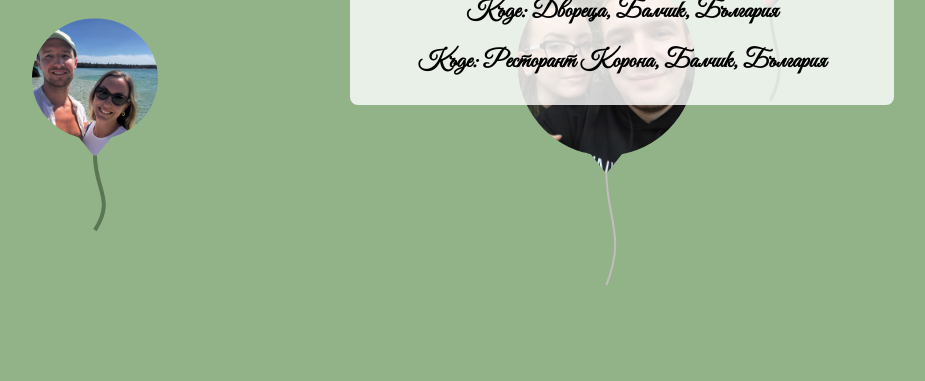
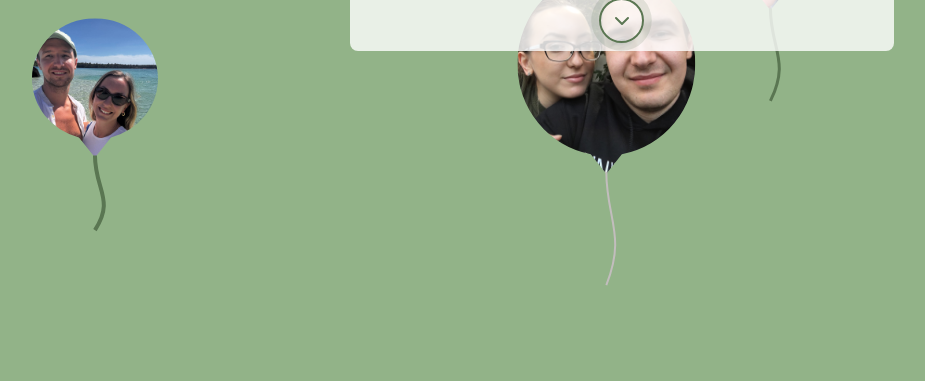
Before and after one commit to electrofLy/wedding-invitation, a website built with webpack: page index.html in a window 1280 px wide. Shown: the part 425-806 px from the top of the page, without its empty margins (18-943 px from the left). Built offline with nearby package versions, Linux system fonts and the light colour scheme.

Commit message:
add button to extend

```diff
--- /dev/null
+++ b/css/balloons.css
@@ -0,0 +1,13 @@
+.balloon-container {
+  width: 100%;
+  height: 100%;
+  position: absolute;
+  top: 0;
+  left: 0;
+  z-index: -1;
+}
+
+.balloon {
+  position: absolute;
+  pointer-events: none;
+}
--- /dev/null
+++ b/css/invitation.css
@@ -0,0 +1,82 @@
+.invitation-container {
+  width:  100%;
+height: 100%;
+  display: flex;
+  flex-direction: column;
+  align-items: center;
+  justify-content: center;
+  padding:12px;
+  box-sizing: border-box;
+}
+
+.text-container {
+  display: inline-block;
+  padding: 22px 12px 8px 12px;
+  border-radius: 8px;
+  background: rgba(255, 255, 255, 0.8);
+  text-align: center;
+  z-index: 1;
+}
+
+h1 {
+  font-size: xxx-large;
+  font-weight: bold;
+  color: black;
+  margin: 0;
+}
+
+.hidden-content {
+  max-height: 0;
+  overflow: hidden;
+  transition: max-height 0.5s ease-out;
+}
+
+.hidden-content.expanded {
+  max-height: 300px; /* Adjust based on content size */
+}
+
+.expand-button {
+  background: none;
+  border: 2px solid #5A7652;
+  border-radius: 50%;
+  cursor: pointer;
+  margin-top: 10px;
+  padding: 10px;
+  display: block;
+  margin-left: auto;
+  margin-right: auto;
+  transition: transform 0.3s ease, box-shadow 0.3s ease;
+  width: 45px;
+  height: 45px;
+  position: relative;
+}
+
+.expand-button.expanded {
+  transform: rotate(180deg);
+  animation: none;
+}
+
+.expand-button:not(.expanded) {
+  animation: pulse 1.5s infinite;
+}
+
+.expand-button svg {
+  fill: none;
+  stroke: #5A7652;
+  position: absolute;
+  top: 50%;
+  left: 50%;
+  transform: translate(-50%, -50%);
+}
+
+@keyframes pulse {
+  0% {
+    box-shadow: 0 0 0 0 rgba(90, 118, 82, 0.7);
+  }
+  70% {
+    box-shadow: 0 0 0 10px rgba(90, 118, 82, 0);
+  }
+  100% {
+    box-shadow: 0 0 0 0 rgba(90, 118, 82, 0);
+  }
+}
--- a/css/style.css
+++ b/css/style.css
@@ -13,8 +13,17 @@
 
 html {
   color: #222;
+  background: #92B388;
   font-size: 1em;
   line-height: 1.4;
+  font-family: "Great Vibes", cursive;
+  font-style: normal;
+}
+
+html, body {
+  width: 100%;
+  height: 100%;
+  margin: 0;
 }
 
 /*
--- a/index.html
+++ b/index.html
@@ -4,6 +4,9 @@
 <head>
   <meta charset="utf-8">
   <title>Сватбена покана</title>
+  <link rel="stylesheet" href="css/style.css">
+  <link rel="stylesheet" href="css/invitation.css">
+  <link rel="stylesheet" href="css/balloons.css">
   <meta name="description" content="">
   <meta name="viewport" content="width=device-width, initial-scale=1">
 
@@ -14,7 +17,7 @@
   <meta property="og:image:alt" content="">
 
   <link rel="icon" href="/icon.svg" type="image/svg+xml">
-  <link rel="icon" type="image/png" href="/icon.png" />
+  <link rel="icon" type="image/png" href="/icon.png"/>
   <link rel="apple-touch-icon" href="icon.png">
 
   <link rel="manifest" href="site.webmanifest">
@@ -23,59 +26,27 @@
   <link href="https://fonts.googleapis.com/css2?family=Great+Vibes&display=swap" rel="stylesheet">
 
   <meta name="theme-color" content="#fafafa">
-  <style>
-    html {
-      /* https://mycolor.space/gradient?ori=to+right+top&hex=%23051937&hex2=%23A8EB12&sub=1 */
-      /* Fallback for older browsers */
-      /*background: #74976A;*/
-      background: #92B388;
-    }
-    body {
-      font-family: "Great Vibes", cursive;
-      font-style: normal;
-      margin: 0;
-      overflow: hidden;
-      display: flex;
-      justify-content: center;
-      align-items: center;
-      min-height: 100vh;
-    }
-    .balloon-container {
-      width: 100%;
-      height: 100vh;
-      position: absolute;
-      z-index: -1;
-    }
-    .balloon {
-      position: absolute;
-      pointer-events: none;
-    }
-    .text-container {
-      display: inline-block;
-      padding: 22px 12px 8px 12px;
-      border-radius: 8px;
-      background: rgba(255, 255, 255, 0.8);
-      text-align: center;
-      z-index: 1;
-    }
-    h1 {
-      font-size: xxx-large;
-      font-weight: bold;
-      color: black;
-      margin: 0;
-    }
-  </style>
 </head>
 
 <body>
+<div class="invitation-container">
   <div class="text-container">
     <h1>Сватбата на Ивайло и Стелина</h1>
+    <button id="expand-btn" class="expand-button">
+      <svg xmlns="http://www.w3.org/2000/svg" width="24" height="24" viewBox="0 0 24 24" fill="none" stroke="currentColor"
+           stroke-width="2" stroke-linecap="round" stroke-linejoin="round">
+        <polyline points="6 9 12 15 18 9"></polyline>
+      </svg>
+    </button>
+    <div id="hidden-content" class="hidden-content">
       <h2>Кога: 21 август 2025, 17:00</h2>
       <h2>Къде: Двореца, Балчик, България</h2>
       <h2>Къде: Ресторант Корона, Балчик, България</h2>
     </div>
+  </div>
+</div>
+
 <div class="balloon-container" id="balloon-container"></div>
-
 <script src="js/app.js" type="module"></script>
 </body>
 
--- a/js/app.js
+++ b/js/app.js
@@ -72,7 +72,25 @@ Promise.all(imageObjects.map(img => {
   createBalloons(loadedImages);
   // Start animation
   animate();
+
+  // Set up the expand button functionality
+  setupExpandButton();
 });
+
+// Function to handle the expand button click
+function setupExpandButton() {
+  const expandBtn = document.getElementById('expand-btn');
+  const hiddenContent = document.getElementById('hidden-content');
+
+  if (expandBtn && hiddenContent) {
+    expandBtn.addEventListener('click', function() {
+      // Toggle the expanded class on the content
+      hiddenContent.classList.toggle('expanded');
+      // Toggle the expanded class on the button to rotate it
+      expandBtn.classList.toggle('expanded');
+    });
+  }
+}
 
 function createBalloons(loadedImages) {
   for (let i = 0; i < config.balloonCount; i++) {
```
Lines whose indentation alone changed are shown as unchanged.
